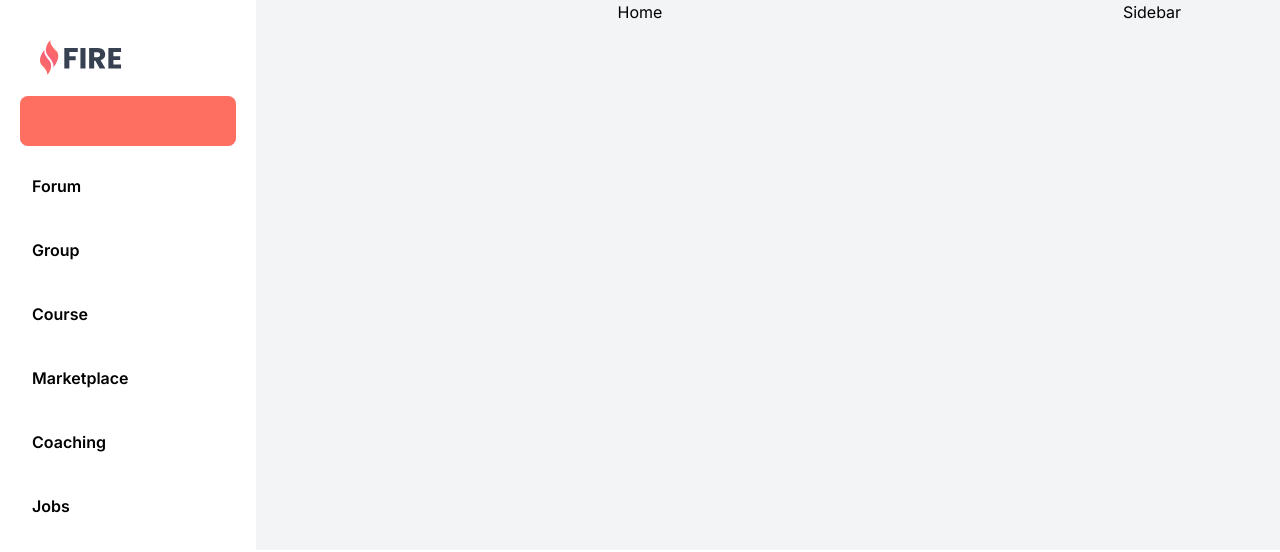
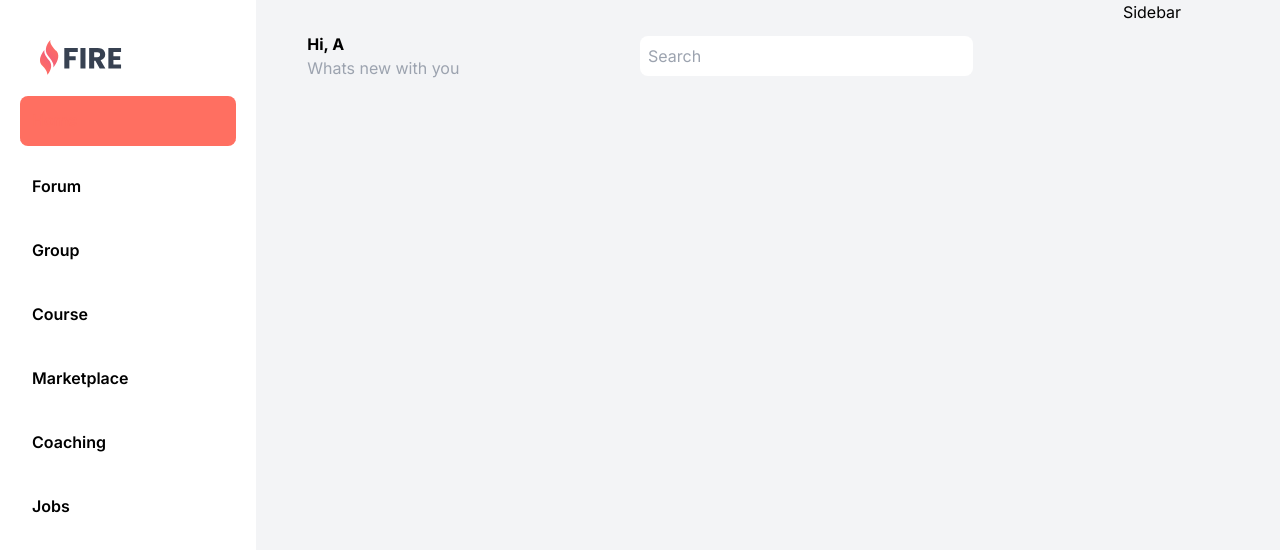
Before and after one commit to pally0091/fire-commiunity, a React (Vite) app: page / in a window 1280 px wide. Shown: the top 552 px of the page. Built offline with nearby package versions, Linux system fonts and the light colour scheme.

Commit message:
wirking on loged home

```diff
--- a/src/Components/PageComponents/Home/LogedinHome.jsx
+++ b/src/Components/PageComponents/Home/LogedinHome.jsx
@@ -2,9 +2,22 @@
 import React from "react";
 
 const LogedinHome = () => {
+  const user = "A";
   return (
-    <div>
-      <p>Home</p>
+    <div className="w-[95%] mx-auto">
+      <div className="flex justify-between p-8 items-center">
+        <div className="w-1/2 text-left">
+          <h5 className="font-bold">Hi, {user}</h5>
+          <p className="text-[#9CA3AF]">Whats new with you</p>
+        </div>
+        <div className="w-1/2">
+          <input
+            className="w-full rounded-lg p-2"
+            type="text"
+            placeholder="Search"
+          />
+        </div>
+      </div>
     </div>
   );
 };
```
